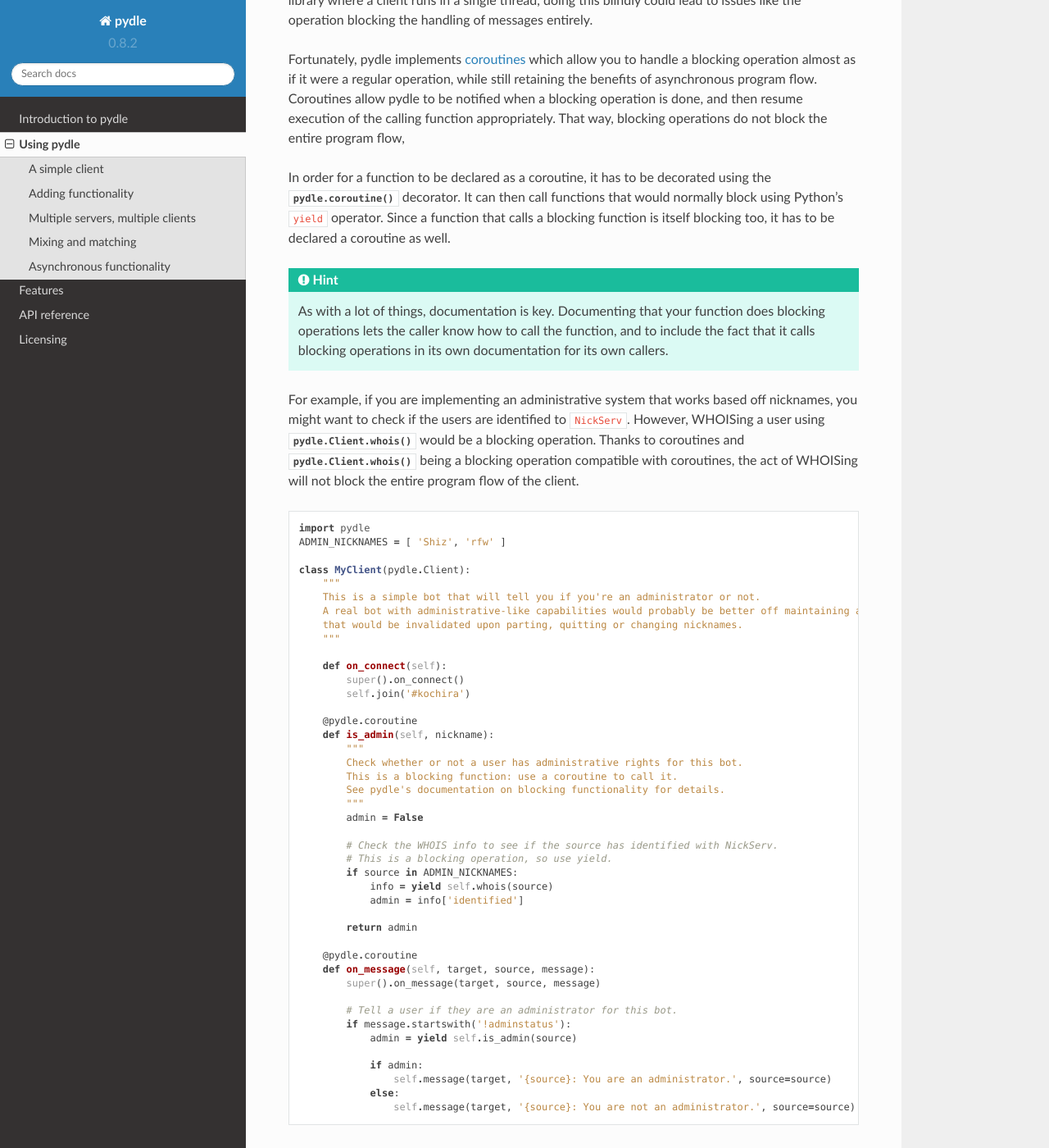
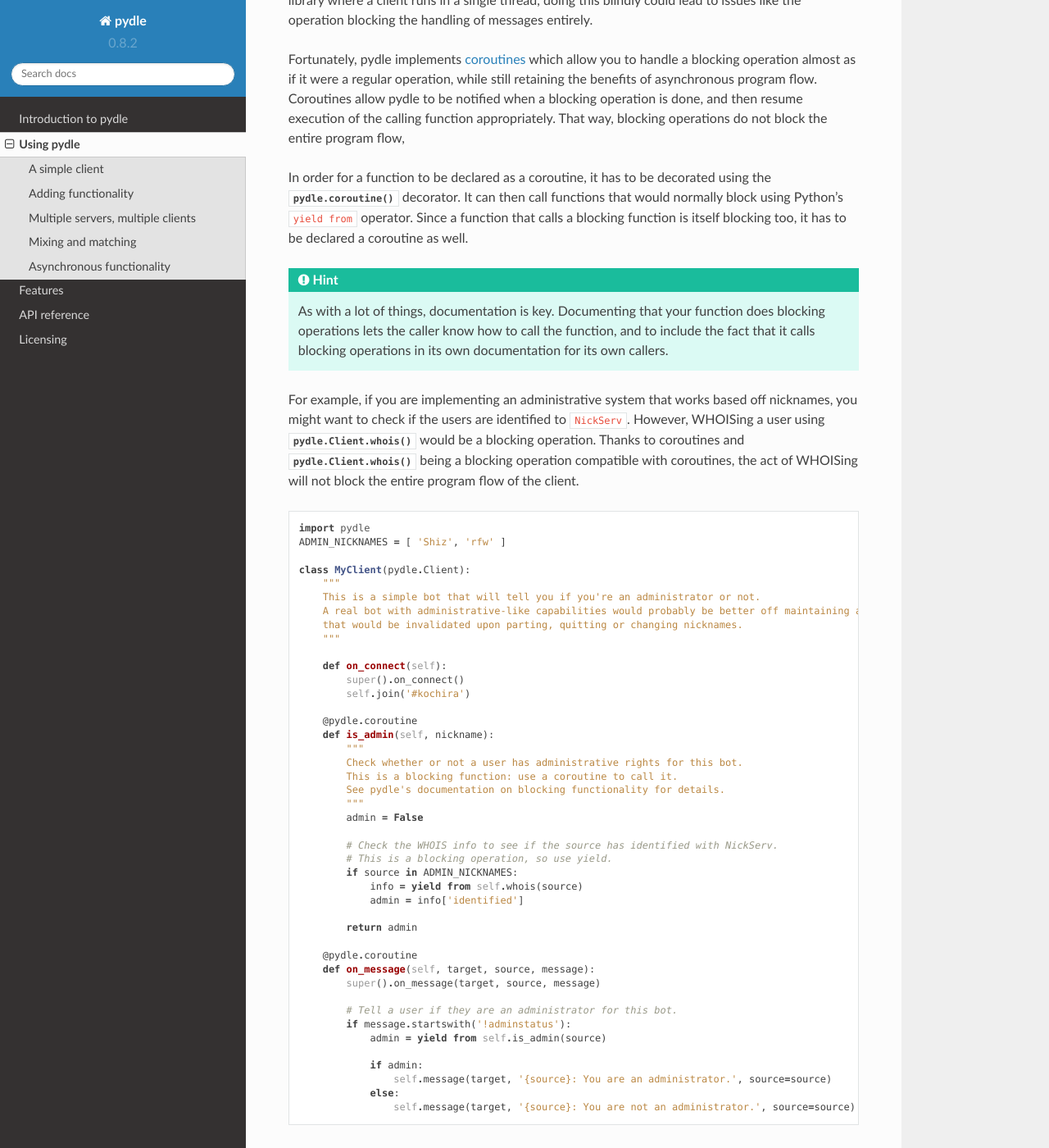
Before and after one commit to shizmob/pydle, a Sphinx documentation site: the page built from docs/usage.rst, in a window 1280 px wide and 1400 px high, scrolled down 2994 px. Shown: the whole window at 82% size. Built offline with Sphinx 7.4.7 and the Read the Docs theme 2.0.0, drawn with Linux system fonts in a browser that asks for light colours; the version number is read from the project's files by our own code.

Commit message:
Update documentation in light of change from "yield" to "yield from".

```diff
--- a/docs/usage.rst
+++ b/docs/usage.rst
@@ -143,7 +143,7 @@ while still retaining the benefits of asynchronous program flow. Coroutines allo
 and then resume execution of the calling function appropriately. That way, blocking operations do not block the entire program flow,
 
 In order for a function to be declared as a coroutine, it has to be decorated using the :func:`pydle.coroutine` decorator.
-It can then call functions that would normally block using Python's ``yield`` operator.
+It can then call functions that would normally block using Python's ``yield from`` operator.
 Since a function that calls a blocking function is itself blocking too, it has to be declared a coroutine as well.
 
 .. hint::
@@ -184,7 +184,7 @@ the act of WHOISing will not block the entire program flow of the client.
           # Check the WHOIS info to see if the source has identified with NickServ.
           # This is a blocking operation, so use yield.
           if source in ADMIN_NICKNAMES:
-              info = yield self.whois(source)
+              info = yield from self.whois(source)
               admin = info['identified']
 
           return admin
@@ -195,7 +195,7 @@ the act of WHOISing will not block the entire program flow of the client.
 
           # Tell a user if they are an administrator for this bot.
           if message.startswith('!adminstatus'):
-              admin = yield self.is_admin(source)
+              admin = yield from self.is_admin(source)
 
               if admin:
                   self.message(target, '{source}: You are an administrator.', source=source)
```
Also changed, not shown: 2 other files.
